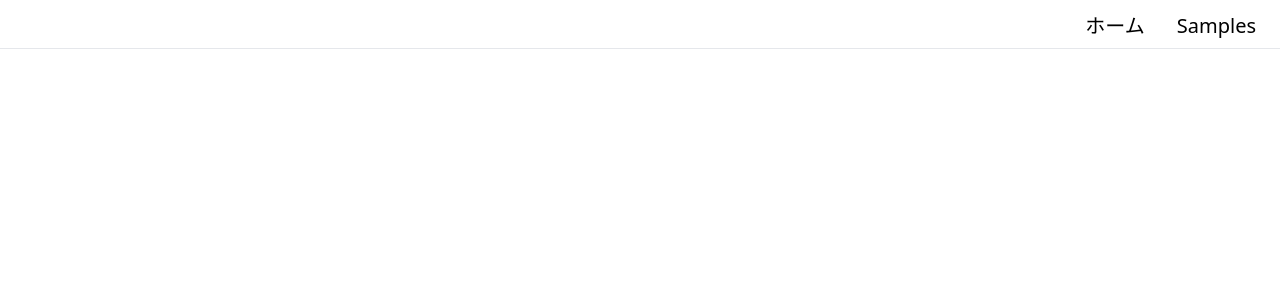
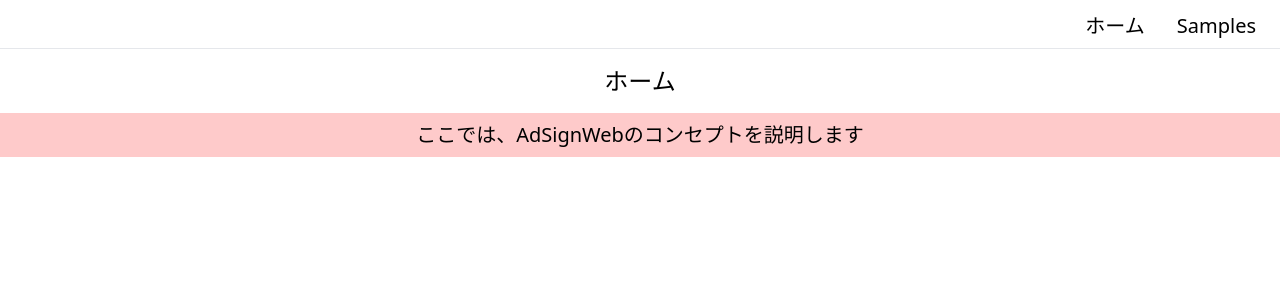
Before and after one commit to yuasys/asw01, a React (Create React App) app: page / in a window 1280 px wide. Before the commit this address had no page. Shown: the top 300 px of the page. Built offline with nearby package versions, Linux system fonts and the light colour scheme.

Commit message:
fixed App.jsx

```diff
--- a/src/App.jsx
+++ b/src/App.jsx
@@ -11,7 +11,7 @@ export default function App() {
       <BrowserRouter>
         <div className="container pb-2 mt-3 border-b mx-auto text-right text-xl">
           <Link
-            to={homeUrl + "/home"}
+            to={homeUrl}
             className="mr-4 p-2 hover:bg-violet-200 transition duration-300"
           >
             ホーム
@@ -24,7 +24,7 @@ export default function App() {
           </Link>
         </div>
         <Routes>
-          <Route path={homeUrl + "/home"} element={<Home />} />
+          <Route path={homeUrl} element={<Home />} />
           <Route path={homeUrl + "/asw01"} element={<Asw01 />} />
           <Route path={homeUrl + "/samples"} element={<Samples />} />
         </Routes>
```
